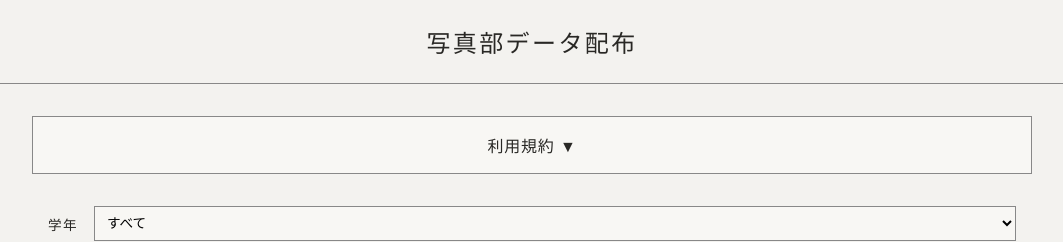
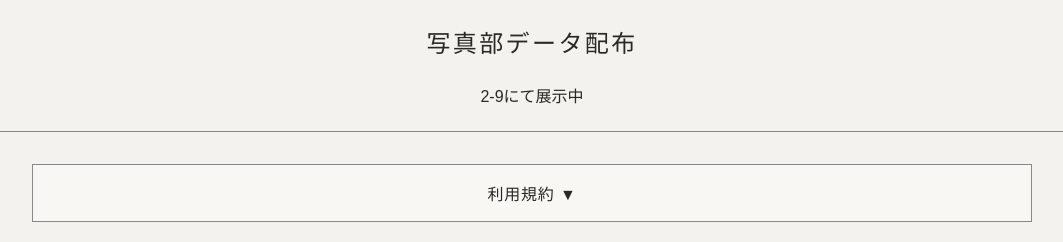
Before and after one commit to 556n0259/2026-mini-fes, a SvelteKit app: page / in a window 1280 px wide. Shown: the top 242 px of the page, without its empty margins (108-1171 px from the left). Built offline with nearby package versions, Linux system fonts and the light colour scheme; a web font is replaced by a local one.

Commit message:
+page.svelte を更新

```diff
--- a/src/routes/+page.svelte
+++ b/src/routes/+page.svelte
@@ -21,6 +21,7 @@
 
 <header>
   <h1>写真部データ配布</h1>
+  <p>2-9にて展示中</p>
 </header>
 
 <main>
@@ -130,6 +131,7 @@
 
   header {
     border-bottom: 1px solid var(--border);
+    padding-bottom:1.5rem;
   }
 
   header h1 {
@@ -138,6 +140,12 @@
     text-align: center;
     width: 100%;
     padding: 1.5rem 0;
+  }
+
+  header p {
+    font-size: 1rem;
+    text-align: center;
+    width: 100%;
   }
 
   /* Main */
```
